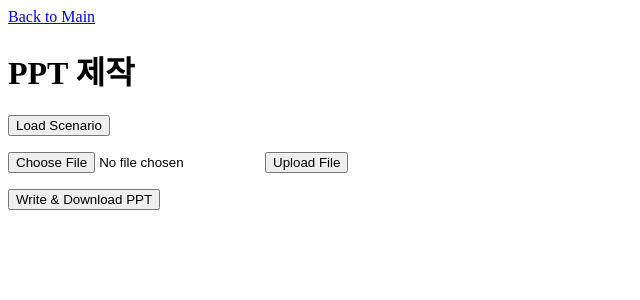
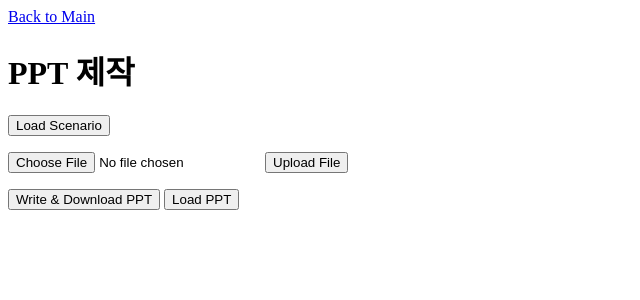
Before and after one commit to onetera/plotis, a Flask app: page /ppt in a window 1280 px wide. Shown: the top 300 px of the page, without its empty margins (0-640 px from the left). Run offline with Flask 3, Linux system fonts and the light colour scheme; a user stored in the database is signed in; some libraries are stand-ins or nearby versions.

Commit message:
load ppt

```diff
--- a/app.py
+++ b/app.py
@@ -290,6 +290,7 @@ def ppt():
         load_scenario       = request.form.get( 'load_scenario'   , '' )
         upload_scenario     = request.form.get( 'upload_scenario' , '' )
         download_ppt        = request.form.get( 'download_ppt'    , '' )
+        load_ppt            = request.form.get( 'load_ppt'    , '' )
 
         print( )
         print( upload_scenario )
@@ -329,6 +330,11 @@ def ppt():
                 print( '^' * 50 )
                 print( ppt_path )
                 return render_template( "ppt.html", download_ppt_link = download_ppt_result, login_id = login_id )
+
+        elif load_ppt:
+            ppt_path = os.path.join(os.getcwd(),'tmp', 'proposal.pptx')
+            download_ppt_result = url_for('download_ppt_file', ppt_path=ppt_path)
+            return render_template( "ppt.html", download_ppt_link = download_ppt_result, login_id = login_id )
 
     return render_template( 'ppt.html' , login_id = login_id )
 
--- a/templates/ppt.html
+++ b/templates/ppt.html
@@ -42,13 +42,14 @@
         <input name="select_file" type="file" value="Select File">
         <input name="upload_scenario" type="submit" value="Upload File"><p>
         <input name="download_ppt" type="submit" value="Write & Download PPT">
+        <input name="load_ppt" type="submit" value="Load PPT">
     </form>
     {% if uploaded %}
     <div>
     <p>Uploaded the scenario
     </div>
     {% endif %}
-    {% if download_ppt %}
+    {% if download_ppt_link %}
     <div>
         <ul>
             <li><a href="{{ download_ppt_link }}" download>Download PPT</a>
```
Also changed, not shown: main.db, 2 other files.
